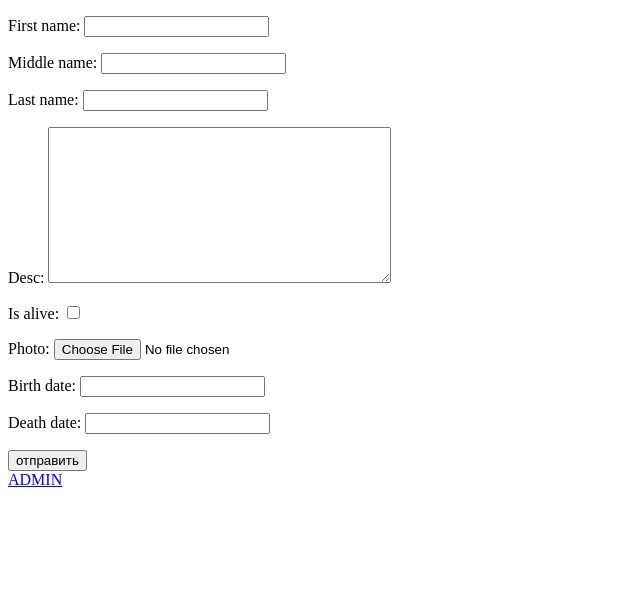
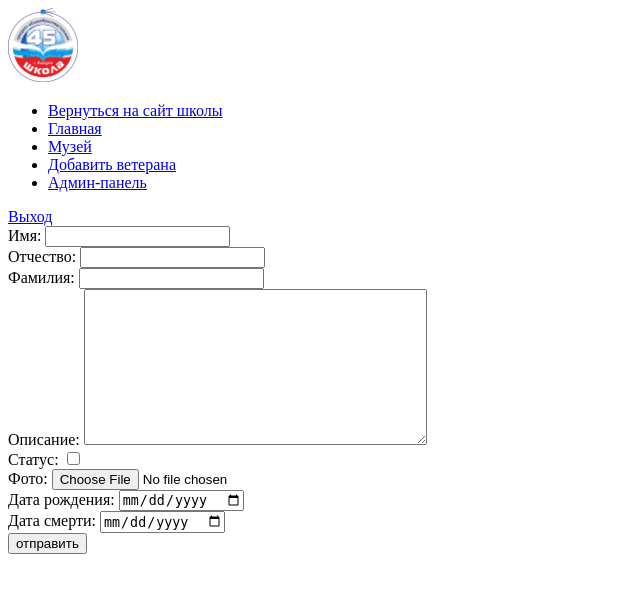
Before and after one commit to Fox-sys/History, a Django app: page /solders/create/ in a window 1280 px wide. Shown: the top 593 px of the page, without its empty margins (0-640 px from the left). Run offline with Django 3.2, Linux system fonts and the light colour scheme; the visitor is signed in with stand-in values (Sample User, id 1).

Commit message:
New realisation  of deleting solders. Html base.

```diff
--- a/history/history/urls.py
+++ b/history/history/urls.py
@@ -17,7 +17,9 @@ from django.contrib import admin
 from django.urls import path, include
 from django.conf import settings
 from django.conf.urls.static import static
-from django.contrib.auth.views import LoginView, PasswordChangeView, PasswordChangeDoneView, PasswordResetView, PasswordResetDoneView, PasswordResetConfirmView, PasswordResetCompleteView
+from django.contrib.auth.views import LoginView, PasswordChangeView, PasswordChangeDoneView, \
+                                      PasswordResetView, PasswordResetDoneView, PasswordResetConfirmView, \
+                                      PasswordResetCompleteView
 
 urlpatterns = [
     path('admin/', admin.site.urls),
--- a/history/history_main/forms.py
+++ b/history/history_main/forms.py
@@ -19,3 +19,4 @@ class SignUpForm(UserCreationForm):
     class Meta:
         model = MainUser
         fields = ('username', 'password1', 'password2')
+        extra_fields = "death_date"
--- a/history/history_main/models.py
+++ b/history/history_main/models.py
@@ -17,7 +17,7 @@ class MainUser(AbstractUser):
         return f"{self.id} - {self.username} {self.last_name} {self.first_name} {self.uploads_amount}"
 
     def get_absolute_url(self):
-        pass
+        return f'/profiles/{self.id}'
 
 
     class Meta:
--- a/history/history_main/templates/history_main/base.html
+++ b/history/history_main/templates/history_main/base.html
@@ -4,15 +4,37 @@
 <head>
     <meta charset="UTF-8">
     <meta name="viewport" content="width=device-width, initial-scale=1.0">
+    <link rel="shortcut icon" href="{% static 'logo.png' %}" type="image/x-icon">
     <title>{% block title %}{% endblock %}</title>
 </head>
 <body>
     <header>
-
+        <div class="header">
+            <a href="{% url 'index' %}"><img src="{% static 'logo.png' %}" alt="" width="70px"></a>
+            <ul class="links">
+                <li><a href="http://sch45.com.ru" class="href">Вернуться на сайт школы</a></li>
+                <li><a href="{% url 'index' %}" class="href">Главная</a></li>
+                <li><a href="{% url 'exhibit_list' %}" class="href">Музей</a></li>
+                <li><a href="{% url 'create_solder' %}" class="href">Добавить ветерана</a></li>
+                {% if user.is_staff %}
+                    <li><a href="/admin" class="href">Админ-панель</a></li>
+                {% endif %}
+            </ul>
+            <div class="auth">
+                {% if not user.is_authenticated %}
+                    <a href="{% url 'login' %}">Авторизация</a>
+                    <a href="{% url 'register' %}">Регистрация</a>
+                {% else %}
+                    <a href="{% url 'logout' %}">Выход</a>
+                {% endif %}
+            </div>
+        </div>
     </header>
     <main>
-        {% block main %}{% endblock %}
+        <div class="content">
+            {% block main %}{% endblock %}
+        </div>
     </main>
-    {% if user.is_moderator or user.is_admin or user.is_staff %}<a href="/admin/">ADMIN</a>{% endif %}
+    <br><br><br><br><br>
 </body>
 </html>
--- /dev/null
+++ b/history/history_main/templates/history_main/delete.html
@@ -0,0 +1,3 @@
+Вы уверены, что хотите удалить этот пост?<br>
+<a href="{% url 'confirm_delete_solder' pk=pk %}">Да</a><br>
+<a href="{% url 'solder_detail' pk=pk %}">Нет</a>
--- a/history/history_main/templates/history_main/solder_create.html
+++ b/history/history_main/templates/history_main/solder_create.html
@@ -5,7 +5,14 @@
 {% block main %}
     <form action="" method="POST" enctype="multipart/form-data">
         {% csrf_token %}
-        {{form.as_p}}
+        Имя: {{ form.first_name }}<br>
+        Отчество: {{ form.middle_name }}<br>
+        Фамилия: {{ form.last_name }}<br>
+        Описание: {{ form.desc }}<br>
+        Статус: {{ form.is_alive }}<br>
+        Фото: {{ form.photo }}<br>
+        Дата рождения: <input type="date" name="birth_date" id=""><br>
+        Дата смерти: <input type="date" name="death_date" id=""><br>
         <button type="submit">отправить</button>
     </form>
 {% endblock main %}
--- a/history/history_main/templates/registration/profile.html
+++ b/history/history_main/templates/registration/profile_detail.html
@@ -1,4 +1,4 @@
 {% extends 'history_main/base.html' %}
 {% block title %}
-    {{ user.first_name }} - {{ user.last_name }}
+    {{ user.first_name }} {{ user.last_name }}
 {% endblock title %}
--- /dev/null
+++ b/history/history_main/templates/registration/profile_list.html
@@ -0,0 +1 @@
+{% extends 'history_main/base.html' %}
--- a/history/history_main/urls.py
+++ b/history/history_main/urls.py
@@ -1,16 +1,20 @@
 from django.urls import path
 from .views import SolderList, SolderDetail, CreateUpdateSolder, \
-                   delete_solder, Register, HLogoutView, \
-                   ExhibitDetail, ExhibitList
+                   DeleteSolder, Register, HLogoutView, \
+                   ExhibitDetail, ExhibitList, ProfileDetail, \
+                   ProfileList, ConfirmDeleteSolder
 
 urlpatterns = [
     path('', SolderList.as_view(), name="index"),
     path('solders/<int:pk>/', SolderDetail.as_view(), name="solder_detail"),
     path('solders/create/', CreateUpdateSolder.as_view(), name="create_solder"),
     path('solders/update/<int:pk>/', CreateUpdateSolder.as_view(), name="create_solder"),
-    path('solders/delete/<int:pk>/', delete_solder, name="delete_solder"),
+    path('solders/delete/<int:pk>/', DeleteSolder.as_view(), name="delete_solder"),
+    path('solders/delete/<int:pk>/confirm/', ConfirmDeleteSolder.as_view(), name="confirm_delete_solder"),
     path('accounts/register/', Register.as_view(), name="register"),
     path('accounts/logout/', HLogoutView.as_view(), name="logout"),
     path('exhibits/', ExhibitList.as_view(), name="exhibit_list"),
-    path('exhibits/<int:pk>', ExhibitDetail.as_view(), name="exhibit_detail")
+    path('exhibits/<int:pk>', ExhibitDetail.as_view(), name="exhibit_detail"),
+    path('profiles/<int:pk>', ProfileDetail.as_view(), name="profile_detail"),
+    path('profiles/', ProfileList.as_view(), name="profile_list"),
 ]
--- a/history/history_main/views.py
+++ b/history/history_main/views.py
@@ -31,37 +31,52 @@ class CreateUpdateSolder(View):
         Get method for CreateUpdateSolder view.
         Takes one keyword arg for update method (pk)
         """
-        form = self.form_class()
-        print(kwargs)
-        if "pk" in kwargs:
-            obj = get_object_or_404(self.model, pk=kwargs['pk'])
-            form = self.form_class(instance=obj)
-        return render(request, self.template_name, context={"form": form})
+        if request.user.is_authenticated:
+            form = self.form_class()
+            if "pk" in kwargs:
+                obj = get_object_or_404(self.model, pk=kwargs['pk'])
+                form = self.form_class(instance=obj)
+            return render(request, self.template_name, context={"form": form})
+        return redirect('/')
 
     def post(self, request, **kwargs):
         """
         Post method for CreateUpdateSolder view.
         Takes one keyword arg for update method (pk).
         """
-        instance = get_object_or_404(self.model, pk=kwargs['pk']) if "pk" in kwargs else None
-        form = self.form_class(request.POST, request.FILES, instance=instance)
-        form.instance.creator = MainUser.objects.get(id=1)
-        if form.is_valid():
-            form.save()
-            return redirect('/')
-        return render(request, self.template_name, context={"form": self.form_class(request.POST)})
+        if request.user.is_authenticated:
+            instance = get_object_or_404(self.model, pk=kwargs['pk']) if "pk" in kwargs else None
+            form = self.form_class(request.POST, request.FILES, instance=instance)
+            form.instance.creator = MainUser.objects.get(id=request.user.id)
+            if form.is_valid():
+                form.save()
+                return redirect('/')
+            return render(request, self.template_name, context={"form": self.form_class(request.POST)})
+        return redirect('/')
+
+class DeleteSolder(View):
+    """
+    Delete view for solders.
+    Takes one positional arg (pk).
+    """
+    template_name = "history_main/delete.html"
+    def get(self, request, pk):
+        return render(request, self.template_name, context={"pk":pk})
 
 
-def delete_solder(request, pk):
+class ConfirmDeleteSolder(View):
     """
-    Delete method for solders.
+    Confirm view for removing solder.
     Takes one positional arg (pk).
     """
-    post = get_object_or_404(SolderPost, pk=pk)
-    if request.user.is_authenticated:
-        if post.creator == request.user or request.user.is_staff or request.user.is_moderator or request.user.is_admin:
-            post.delete()
-    return redirect('/')
+    def get(self, request, pk):
+        post = get_object_or_404(SolderPost, pk=pk)
+        if request.user.is_authenticated:
+            if post.creator == request.user or request.user.is_staff:
+                post.delete()
+        return redirect('/')
+
+
 
 
 class Register(View):
@@ -111,3 +126,19 @@ class ExhibitDetail(DetailView):
     """
     model = Exhibit
     template_name = "history_main/exhibit_detail.html"
+
+
+class ProfileDetail(DetailView):
+    """
+    View for current profile
+    """
+    model = MainUser
+    template_name = "registration/profile_detail.html"
+
+
+class ProfileList(ListView):
+    """
+    View for serving list of profiles
+    """
+    model = MainUser
+    template_name = "registration/profile_list.html"
```
Also changed, not shown: history/history_main/templates/history_main/solder_detail.html (+19 -1 lines), history/history_main/templates/history_main/solder_list.html (+16 -1 lines), history/static/logo.png (added).
